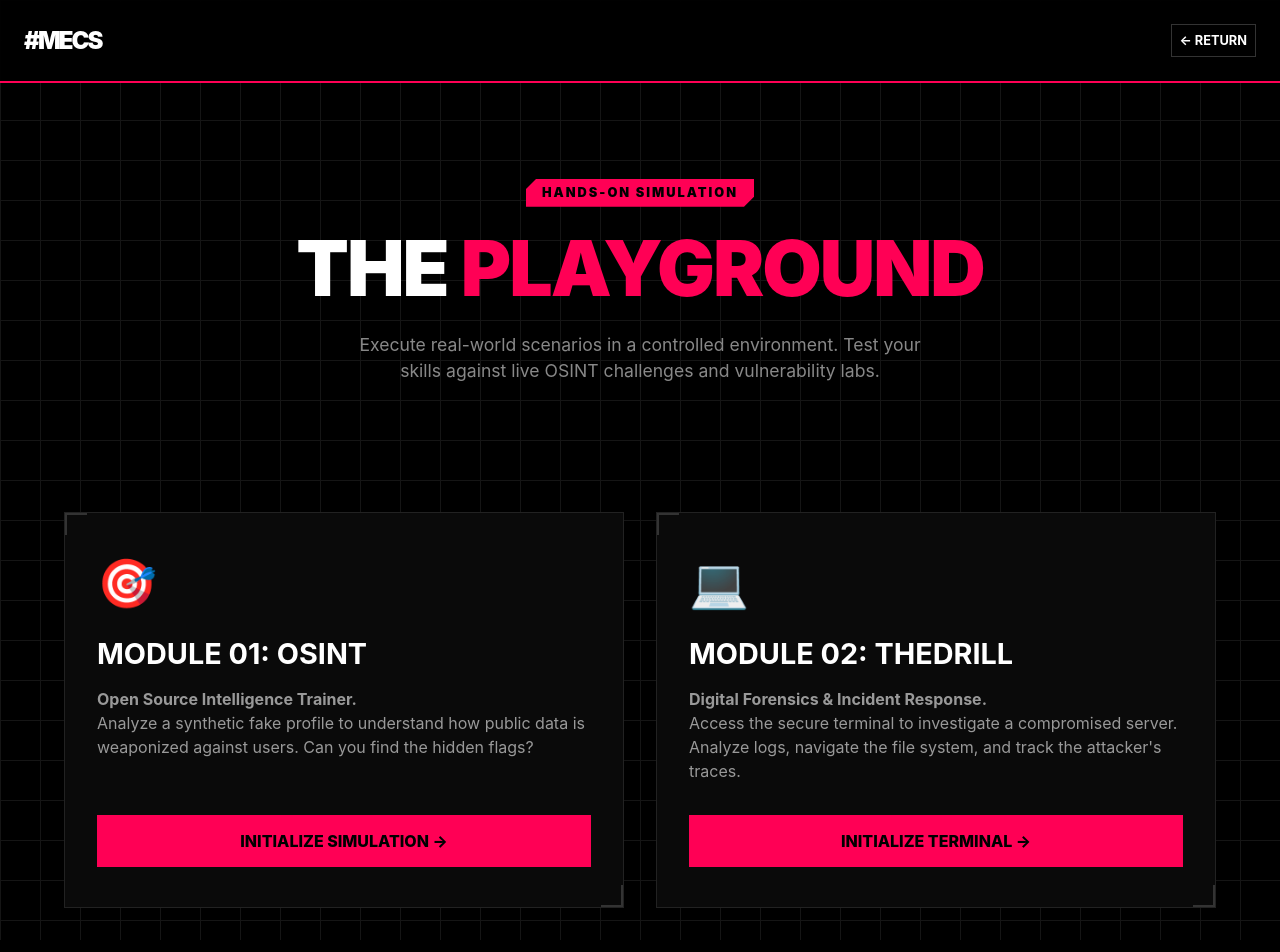
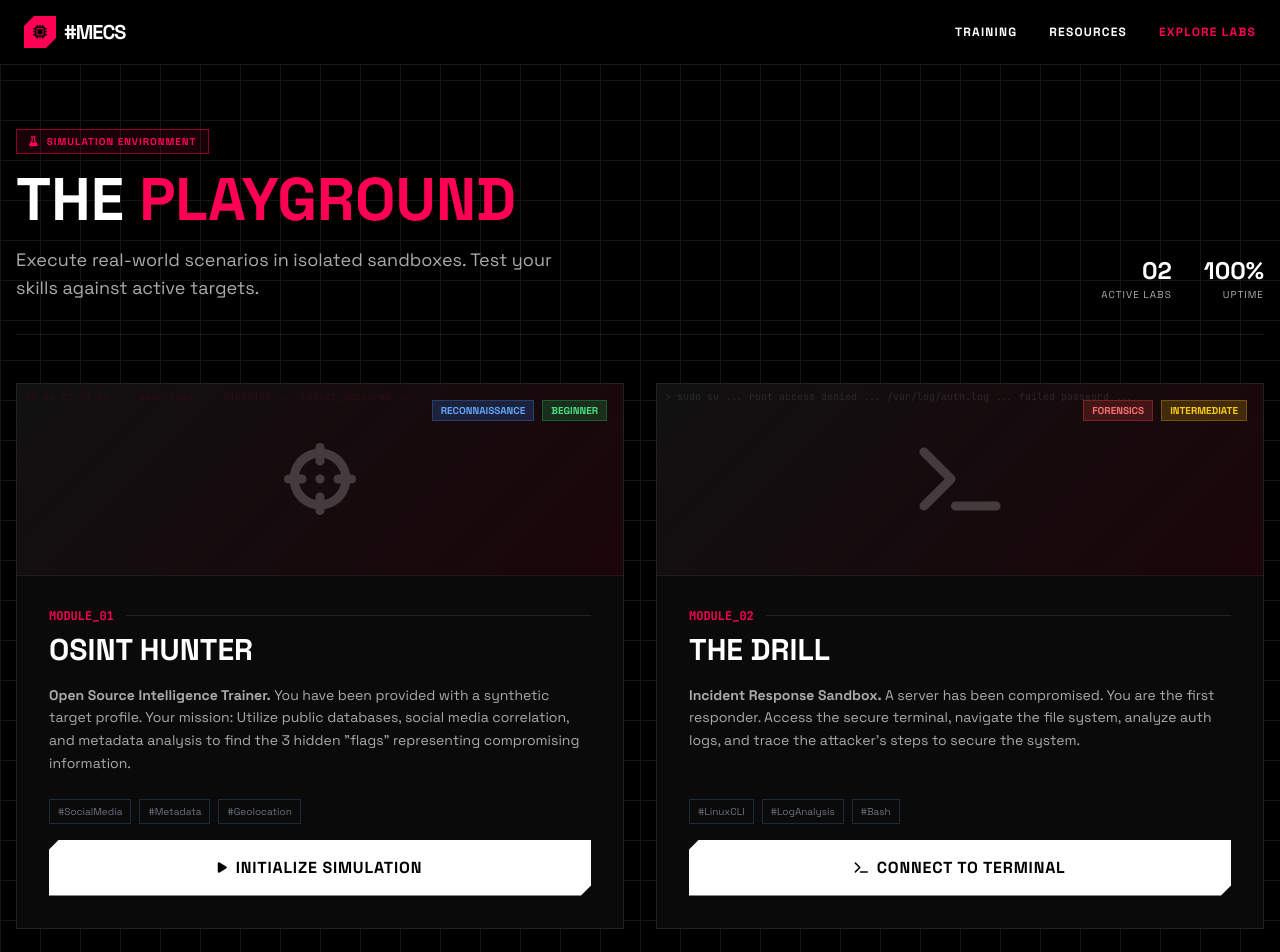
Before and after one commit to makeeveryonecybersafe/makeeveryonecybersafe.github.io, a plain HTML site: page playground.html in a window 1280 px wide. Shown: the top 952 px of the page. Drawn offline with nearby package versions, Linux system fonts and the light colour scheme.

Commit message:
Updated playground.html

```diff
--- a/playground.html
+++ b/playground.html
@@ -1,334 +1,254 @@
 <!DOCTYPE html>
-<html lang="en">
+<html lang="en" class="scroll-smooth">
 <head>
-  <meta charset="UTF-8">
-  <meta name="viewport" content="width=device-width, initial-scale=1.0, maximum-scale=1.0, user-scalable=no">
-  <title>Playground - MakeEveryoneCyberSafe</title>
-  <style>@view-transition { navigation: auto; }</style>
-  <style>
-    /* --- 1. THE CRITICAL FIX --- */
-    * {
-      box-sizing: border-box;
-      margin: 0;
-      padding: 0;
-    }
+    <meta charset="UTF-8">
+    <meta name="viewport" content="width=device-width, initial-scale=1.0">
+    <title>MECS - Playground & Labs</title>
+    <script src="https://cdn.tailwindcss.com"></script>
+    <link rel="stylesheet" href="https://cdnjs.cloudflare.com/ajax/libs/font-awesome/6.4.0/css/all.min.css">
+    <link rel="stylesheet" href="https://cdnjs.cloudflare.com/ajax/libs/animate.css/4.1.1/animate.min.css"/>
 
-    /* --- SHARED SYSTEM STYLES (Seamless Transition) --- */
-    :root {
-      --bg-color: #000000;
-      --surface-color: #0a0a0a;
-      --text-color: #ffffff;
-      --primary: #FF0055;
-      --primary-dark: #990033;
-      --grid-color: #151515;
-      --locked: #333333;
-    }
+    <link rel="preconnect" href="https://fonts.googleapis.com">
+    <link rel="preconnect" href="https://fonts.gstatic.com" crossorigin>
+    <link href="https://fonts.googleapis.com/css2?family=Space+Grotesk:wght@300;400;500;600;700&display=swap" rel="stylesheet">
+    <link href="https://fonts.googleapis.com/css2?family=JetBrains+Mono:wght@400;700&display=swap" rel="stylesheet">
 
-    html, body {
-      width: 100%;
-      max-width: 100%;
-      overflow-x: hidden; /* Safety net */
-      font-family: 'Space Grotesk', -apple-system, BlinkMacSystemFont, 'Segoe UI', sans-serif;
-      background-color: var(--bg-color);
-      /* Exact grid match */
-      background-image: linear-gradient(var(--grid-color) 1px, transparent 1px),
-      linear-gradient(90deg, var(--grid-color) 1px, transparent 1px);
-      background-size: 40px 40px;
-      color: var(--text-color);
-      min-height: 100vh;
-      display: flex;
-      flex-direction: column;
-    }
+    <script>
+        tailwind.config = {
+            darkMode: 'class',
+            theme: {
+                extend: {
+                    fontFamily: {
+                        sans: ['"Space Grotesk"', 'sans-serif'],
+                        mono: ['"JetBrains Mono"', 'monospace'],
+                    },
+                    colors: {
+                        mecs: {
+                            bg: '#000000',
+                            surface: '#0a0a0a',
+                            surfaceLight: '#111111',
+                            grid: '#151515',
+                            primary: '#FF0055',
+                            primaryHover: '#D40047',
+                            dark: '#990033',
+                            text: '#ffffff',
+                            gray: '#aaaaaa',
+                            neonGreen: '#00ff41'
+                        }
+                    },
+                    animation: {
+                        'glitch': 'glitch 0.3s cubic-bezier(.25, .46, .45, .94) both infinite',
+                        'pulse-slow': 'pulse 3s cubic-bezier(0.4, 0, 0.6, 1) infinite',
+                    }
+                }
+            }
+        }
+    </script>
+    <style>
+        body {
+            background-color: #000000;
+            background-image:
+                linear-gradient(#151515 1px, transparent 1px),
+                linear-gradient(90deg, #151515 1px, transparent 1px);
+            background-size: 40px 40px;
+            color: #ffffff;
+        }
 
-    /* --- HEADER --- */
-    .header-nav {
-      background: rgba(0, 0, 0, 0.9);
-      backdrop-filter: blur(10px);
-      padding: 1.5rem 0;
-      position: sticky;
-      top: 0;
-      z-index: 1000;
-      border-bottom: 2px solid var(--primary);
-      width: 100%;
-    }
+        .hover-glitch:hover {
+            animation: glitch 0.3s cubic-bezier(.25, .46, .45, .94) both infinite;
+            color: #FF0055;
+            text-shadow: 2px 2px #990033;
+        }
 
-    .nav-container {
-      max-width: 1400px;
-      width: 100%;
-      margin: 0 auto;
-      padding: 0 1.5rem;
-      display: flex;
-      justify-content: space-between;
-      align-items: center;
-    }
+        .mecs-card {
+            background: #0a0a0a;
+            border: 1px solid #222;
+            transition: all 0.3s ease;
+        }
 
-    .logo {
-      font-size: 1.5rem;
-      font-weight: 900;
-      color: #ffffff;
-      text-decoration: none;
-      letter-spacing: -2px;
-      text-transform: uppercase;
-      white-space: nowrap;
-    }
+        .mecs-card:hover {
+            border-color: #FF0055;
+            transform: translateY(-5px);
+            box-shadow: 0 10px 30px -10px rgba(255, 0, 85, 0.2);
+        }
 
-    .logo:hover {
-      animation: glitch 0.3s cubic-bezier(.25, .46, .45, .94) both infinite;
-      color: var(--primary);
-    }
+        .card-header-gradient {
+            background: linear-gradient(135deg, #111 0%, #1a050a 100%);
+            position: relative;
+            overflow: hidden;
+        }
 
-    @keyframes glitch {
-      0% { transform: translate(0) }
-      20% { transform: translate(-2px, 2px) }
-      40% { transform: translate(-2px, -2px) }
-      60% { transform: translate(2px, 2px) }
-      80% { transform: translate(2px, -2px) }
-      100% { transform: translate(0) }
-    }
+        .btn-clip {
+            clip-path: polygon(10px 0, 100% 0, 100% calc(100% - 10px), calc(100% - 10px) 100%, 0 100%, 0 10px);
+        }
 
-    .back-link {
-      color: #fff;
-      text-decoration: none;
-      font-weight: 700;
-      text-transform: uppercase;
-      font-size: 0.8rem;
-      display: flex;
-      align-items: center;
-      gap: 10px;
-      transition: all 0.3s;
-      padding: 0.5rem 0.5rem;
-      border: 1px solid rgba(255,255,255,0.2);
-    }
+        /* Status Dot Pulse */
+        .status-dot {
+            height: 8px; width: 8px; border-radius: 50%;
+            display: inline-block;
+            box-shadow: 0 0 10px currentColor;
+        }
+    </style>
+</head>
+<body class="min-h-screen flex flex-col">
 
-    .back-link:hover {
-      color: var(--primary);
-      border-color: var(--primary);
-    }
+    <header class="fixed w-full top-0 z-50 bg-black/90 backdrop-blur-md border-b border-white/10">
+        <div class="container mx-auto px-6 py-4">
+            <div class="flex justify-between items-center">
+                <a href="index.html" class="group flex items-center gap-2">
+                    <div class="w-8 h-8 bg-mecs-primary flex items-center justify-center btn-clip group-hover:animate-pulse">
+                        <i class="fas fa-microchip text-black text-sm"></i>
+                    </div>
+                    <span class="text-xl font-bold tracking-tighter uppercase">
+                        #MECS</span>
+                    </span>
+                </a>
+		<nav class="hidden md:block">
+    			<ul class="flex space-x-8 text-xs font-bold uppercase tracking-widest">
+        			<li><a href="training.html" class="hover:text-mecs-primary transition-colors">Training</a></li>
+        			<li><a href="resources.html" class="hover:text-mecs-primary transition-colors">Resources</a></li>
+        			<li><a href="playground.html" class="text-mecs-primary transition-colors">Explore Labs</a></li>
+    			</ul>
+		</nav>
+                </div>
+                <button class="md:hidden text-white text-xl">
+                    <i class="fas fa-bars"></i>
+                </button>
+            </div>
+        </div>
+    </header>
 
-    /* --- HERO SECTION --- */
-    .hero {
-      text-align: center;
-      padding: 6rem 1.5rem 4rem;
-      width: 100%;
-    }
+    <main class="flex-grow pt-32 px-4 container mx-auto mb-20">
 
-    .badge {
-      display: inline-block;
-      background: var(--primary);
-      color: #000;
-      padding: 0.4rem 1rem;
-      font-weight: 900;
-      text-transform: uppercase;
-      font-size: 0.8rem;
-      letter-spacing: 2px;
-      margin-bottom: 1.5rem;
-      clip-path: polygon(10px 0, 100% 0, 100% calc(100% - 10px), calc(100% - 10px) 100%, 0 100%, 0 10px);
-    }
+        <div class="mb-12 flex flex-col md:flex-row justify-between items-end gap-6 border-b border-white/10 pb-8">
+            <div>
+                <div class="inline-flex items-center gap-2 px-3 py-1 border border-mecs-primary/50 bg-mecs-primary/10 text-mecs-primary text-[10px] font-bold uppercase tracking-widest mb-4">
+                    <i class="fas fa-flask"></i> Simulation Environment
+                </div>
+                <h1 class="text-4xl md:text-6xl font-black uppercase mb-4">THE <span class="text-mecs-primary">Playground</span></h1>
+                <p class="text-mecs-gray max-w-xl text-lg">
+                    Execute real-world scenarios in isolated sandboxes. Test your skills against active targets.
+                </p>
+            </div>
 
-    h1 {
-      font-size: clamp(2.5rem, 6vw, 5rem);
-      text-transform: uppercase;
-      font-weight: 900;
-      margin: 0;
-      line-height: 1;
-      letter-spacing: -2px;
-      word-break: break-word;
-    }
+            <div class="flex gap-8 text-right">
+                <div>
+                    <div class="text-2xl font-black text-white">02</div>
+                    <div class="text-[10px] uppercase text-mecs-gray tracking-widest">Active Labs</div>
+                </div>
+                <div>
+                    <div class="text-2xl font-black text-white">100%</div>
+                    <div class="text-[10px] uppercase text-mecs-gray tracking-widest">Uptime</div>
+                </div>
+            </div>
+        </div>
 
-    .highlight { color: var(--primary); }
+        <div class="grid grid-cols-1 md:grid-cols-2 gap-8">
 
-    .subtitle {
-      color: #888;
-      font-size: 1.1rem;
-      max-width: 600px;
-      margin: 1.5rem auto 0;
-      line-height: 1.5;
-    }
+            <div class="mecs-card group relative flex flex-col h-full animate__animated animate__fadeInUp">
+                <div class="absolute top-4 right-4 z-10 flex gap-2">
+                    <span class="bg-blue-500/20 text-blue-400 border border-blue-500/30 px-2 py-0.5 text-[10px] font-bold uppercase">Reconnaissance</span>
+                    <span class="bg-green-500/20 text-green-400 border border-green-500/30 px-2 py-0.5 text-[10px] font-bold uppercase">Beginner</span>
+                </div>
 
-    /* --- MODULE GRID --- */
-    .container {
-      max-width: 1200px;
-      width: 100%;
-      margin: 0 auto;
-      padding: 2rem 1.5rem;
-      flex: 1;
-    }
+                <div class="card-header-gradient h-48 flex items-center justify-center border-b border-white/5 relative overflow-hidden">
+                    <div class="absolute inset-0 opacity-10 font-mono text-[10px] p-2 leading-none text-mecs-primary select-none overflow-hidden">
+                        45 6x 22 9a bc ... searching ... 01010101 ... target_acquired ...
+                    </div>
+                    <i class="fas fa-crosshairs text-7xl text-white/20 group-hover:text-mecs-primary group-hover:scale-110 transition-all duration-300 relative z-10"></i>
+                </div>
 
-    .grid {
-      display: grid;
-      grid-template-columns: repeat(auto-fit, minmax(300px, 1fr));
-      gap: 2rem;
-      margin-top: 2rem;
-    }
+                <div class="p-8 flex flex-col flex-grow">
+                    <div class="flex items-center gap-3 mb-2">
+                        <span class="text-mecs-primary font-mono text-xs font-bold">MODULE_01</span>
+                        <div class="h-px bg-white/10 flex-grow"></div>
+                    </div>
 
-    /* --- CARDS --- */
-    .card {
-      background: var(--surface-color);
-      border: 1px solid #222;
-      padding: 2.5rem 2rem;
-      position: relative;
-      overflow: hidden;
-      display: flex;
-      flex-direction: column;
-      transition: all 0.3s ease;
-    }
+                    <h2 class="text-3xl font-black uppercase mb-4 group-hover:text-mecs-primary transition-colors">OSINT Hunter</h2>
 
-    /* Corner Markers */
-    .card::before {
-      content: '';
-      position: absolute;
-      top: 0; left: 0;
-      width: 20px; height: 20px;
-      border-top: 2px solid #333;
-      border-left: 2px solid #333;
-      transition: all 0.3s;
-    }
-    .card::after {
-      content: '';
-      position: absolute;
-      bottom: 0; right: 0;
-      width: 20px; height: 20px;
-      border-bottom: 2px solid #333;
-      border-right: 2px solid #333;
-      transition: all 0.3s;
-    }
+                    <p class="text-mecs-gray text-sm mb-6 leading-relaxed">
+                        <strong>Open Source Intelligence Trainer.</strong> You have been provided with a synthetic target profile. Your mission: Utilize public databases, social media correlation, and metadata analysis to find the 3 hidden "flags" representing compromising information.
+                    </p>
 
-    .card:hover {
-      border-color: #333;
-      transform: translateY(-5px);
-    }
+                    <div class="mt-auto space-y-4">
+                        <div class="flex flex-wrap gap-2 mb-4">
+                            <span class="text-[10px] text-gray-500 border border-gray-800 px-2 py-1">#SocialMedia</span>
+                            <span class="text-[10px] text-gray-500 border border-gray-800 px-2 py-1">#Metadata</span>
+                            <span class="text-[10px] text-gray-500 border border-gray-800 px-2 py-1">#Geolocation</span>
+                        </div>
 
-    .card:hover::before, .card:hover::after {
-      border-color: var(--primary);
-      width: 100%;
-      height: 100%;
-      opacity: 0.1;
-      background: var(--primary);
-      z-index: 0;
-    }
+                        <a href="OSINT.html" class="w-full flex items-center justify-center gap-2 btn-clip bg-white text-black py-4 font-bold uppercase tracking-wider hover:bg-mecs-primary hover:text-white transition-all group-hover:shadow-[0_0_20px_rgba(255,0,85,0.4)]">
+                            <i class="fas fa-play text-xs"></i> Initialize Simulation
+                        </a>
+                    </div>
+                </div>
+            </div>
 
-    /* Content Styling */
-    .card-icon {
-      font-size: 3rem;
-      margin-bottom: 1.5rem;
-      position: relative;
-      z-index: 1;
-    }
+            <div class="mecs-card group relative flex flex-col h-full animate__animated animate__fadeInUp" style="animation-delay: 0.1s;">
+                 <div class="absolute top-4 right-4 z-10 flex gap-2">
+                    <span class="bg-red-500/20 text-red-400 border border-red-500/30 px-2 py-0.5 text-[10px] font-bold uppercase">Forensics</span>
+                    <span class="bg-yellow-500/20 text-yellow-400 border border-yellow-500/30 px-2 py-0.5 text-[10px] font-bold uppercase">Intermediate</span>
+                </div>
 
-    .card h2 {
-      font-size: 1.8rem;
-      text-transform: uppercase;
-      margin: 0 0 1rem 0;
-      position: relative;
-      z-index: 1;
-      word-break: break-word;
-    }
+                <div class="card-header-gradient h-48 flex items-center justify-center border-b border-white/5 relative overflow-hidden">
+                    <div class="absolute inset-0 opacity-10 font-mono text-[10px] p-2 leading-none text-white select-none overflow-hidden">
+                        > sudo su ... root access denied ... /var/log/auth.log ... failed password ...
+                    </div>
+                    <i class="fas fa-terminal text-7xl text-white/20 group-hover:text-mecs-primary group-hover:scale-110 transition-all duration-300 relative z-10"></i>
+                </div>
 
-    .card p {
-      color: #999;
-      margin: 0 0 2rem 0;
-      flex-grow: 1;
-      position: relative;
-      z-index: 1;
-      line-height: 1.5;
-    }
+                <div class="p-8 flex flex-col flex-grow">
+                    <div class="flex items-center gap-3 mb-2">
+                        <span class="text-mecs-primary font-mono text-xs font-bold">MODULE_02</span>
+                        <div class="h-px bg-white/10 flex-grow"></div>
+                    </div>
 
-    .btn-launch {
-      background: var(--primary);
-      color: #000;
-      text-align: center;
-      padding: 1rem;
-      font-weight: 800;
-      text-transform: uppercase;
-      text-decoration: none;
-      display: block;
-      transition: 0.2s;
-      position: relative;
-      z-index: 2;
-    }
+                    <h2 class="text-3xl font-black uppercase mb-4 group-hover:text-mecs-primary transition-colors">The Drill</h2>
 
-    .btn-launch:hover {
-      background: #fff;
-      box-shadow: 0 0 15px var(--primary);
-    }
+                    <p class="text-mecs-gray text-sm mb-6 leading-relaxed">
+                        <strong>Incident Response Sandbox.</strong> A server has been compromised. You are the first responder. Access the secure terminal, navigate the file system, analyze auth logs, and trace the attacker's steps to secure the system.
+                    </p>
 
-    /* --- LOCKED STATE --- */
-    .card.locked {
-      border: 1px dashed #333;
-      opacity: 0.7;
-    }
+                    <div class="mt-auto space-y-4">
+                        <div class="flex flex-wrap gap-2 mb-4">
+                            <span class="text-[10px] text-gray-500 border border-gray-800 px-2 py-1">#LinuxCLI</span>
+                            <span class="text-[10px] text-gray-500 border border-gray-800 px-2 py-1">#LogAnalysis</span>
+                            <span class="text-[10px] text-gray-500 border border-gray-800 px-2 py-1">#Bash</span>
+                        </div>
 
-    .card.locked:hover {
-      transform: none;
-      border-color: #333;
-    }
+                        <a href="TheDrill.html" class="w-full flex items-center justify-center gap-2 btn-clip bg-white text-black py-4 font-bold uppercase tracking-wider hover:bg-mecs-primary hover:text-white transition-all group-hover:shadow-[0_0_20px_rgba(255,0,85,0.4)]">
+                            <i class="fas fa-terminal text-xs"></i> Connect to Terminal
+                        </a>
+                    </div>
+                </div>
+            </div>
 
-    .card.locked .btn-launch {
-      background: transparent;
-      border: 1px solid #333;
-      color: #555;
-      cursor: not-allowed;
-      pointer-events: none;
-    }
+            <div class="mecs-card group relative flex flex-col h-full opacity-60 border-dashed border-gray-800 hover:border-gray-600">
+                <div class="absolute inset-0 bg-[url('https://www.transparenttextures.com/patterns/diagmonds-light.png')] opacity-10"></div>
 
-    .card.locked:hover::before, .card.locked:hover::after {
-      display: none;
-    }
+                <div class="h-48 flex items-center justify-center border-b border-white/5">
+                    <i class="fas fa-lock text-5xl text-gray-700"></i>
+                </div>
 
-    /* Striped background for locked card */
-    .bg-stripes {
-      position: absolute;
-      top: 0; left: 0; right: 0; bottom: 0;
-      background: repeating-linear-gradient(
-        45deg,
-        transparent,
-        transparent 10px,
-        rgba(255, 255, 255, 0.02) 10px,
-        rgba(255, 255, 255, 0.02) 20px
-      );
-      z-index: 0;
-    }
+                <div class="p-8 flex flex-col flex-grow items-center justify-center text-center">
+                    <h2 class="text-xl font-black uppercase mb-2 text-gray-500">Classified</h2>
+                    <p class="text-mecs-gray text-xs mb-6">Additional simulations under development.</p>
+                    <span class="text-[10px] font-mono text-mecs-primary bg-mecs-primary/10 px-3 py-1 rounded">ETA: Q4 2025</span>
+                </div>
+            </div>
 
-    @media (max-width: 768px) {
-      .grid { grid-template-columns: 1fr; }
-      .hero { padding-top: 4rem; }
-    }
-  </style>
-</head>
-<body>
+        </div>
 
-  <header class="header-nav">
-    <nav class="nav-container">
-      <a href="index.html" class="logo">#MECS</a>
-      <a href="index.html" class="back-link">← Return</a>
-    </nav>
-  </header>
+    </main>
 
-  <div class="hero">
-    <div class="badge">Hands-On Simulation</div>
-    <h1>The <span class="highlight">Playground</span></h1>
-    <p class="subtitle">Execute real-world scenarios in a controlled environment. Test your skills against live OSINT challenges and vulnerability labs.</p>
-  </div>
-
-  <div class="container">
-    <div class="grid">
-
-      <div class="card">
-        <div class="card-icon">🎯</div>
-        <h2>Module 01: OSINT</h2>
-        <p><strong>Open Source Intelligence Trainer.</strong><br> Analyze a synthetic fake profile to understand how public data is weaponized against users. Can you find the hidden flags?</p>
-        <a href="OSINT.html" class="btn-launch">Initialize Simulation →</a>
-      </div>
-
-      <div class="card">
-        <div class="card-icon">💻</div>
-        <h2>Module 02: TheDrill</h2>
-        <p><strong>Digital Forensics & Incident Response.</strong><br> Access the secure terminal to investigate a compromised server. Analyze logs, navigate the file system, and track the attacker's traces.</p>
-        <a href="TheDrill.html" class="btn-launch">Initialize Terminal →</a>
-      </div>
-
-    </div>
-  </div>
+    <footer class="bg-black border-t border-mecs-primary py-12 relative overflow-hidden">
+        <div class="absolute top-0 left-0 w-full h-1 bg-gradient-to-r from-transparent via-mecs-primary to-transparent opacity-50"></div>
+        <div class="container mx-auto px-6 text-center">
+            <p class="text-gray-600 text-[10px] uppercase tracking-wider">
+                &copy; 2025 MECS Labs. Authorized Personnel Only.
+            </p>
+        </div>
+    </footer>
 
 </body>
 </html>
```
